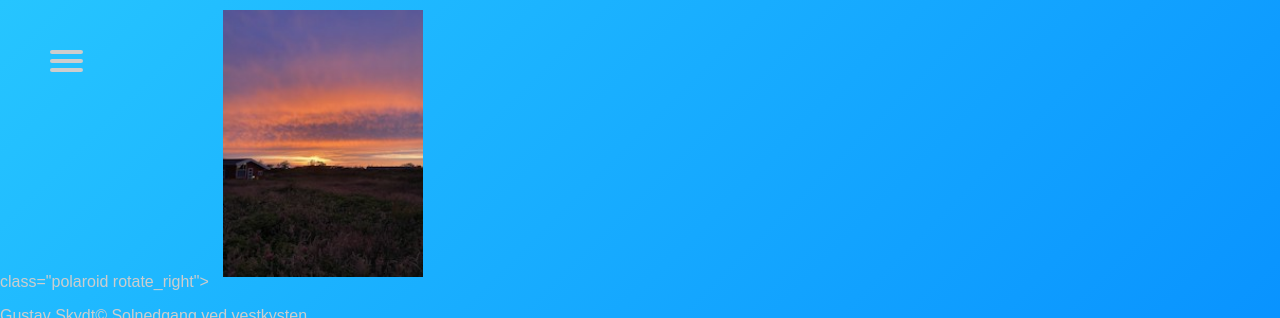
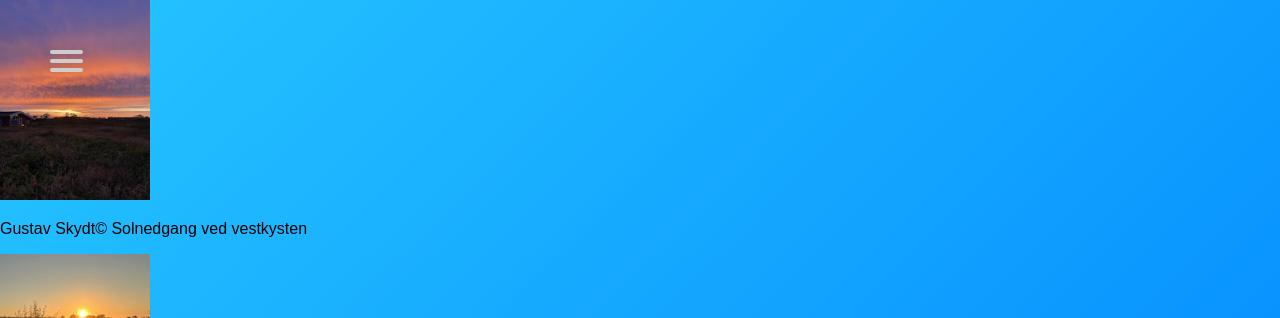
Before and after one commit to Gussy8/Gussy8.github.io, a PHP site: page /billede.html in a window 1280 px wide. Shown: the top 318 px of the page. Run offline with PHP 8.4, Linux system fonts and the light colour scheme.

Commit message:
Bilede ikke virker

```diff
--- a/billede.html
+++ b/billede.html
@@ -5,8 +5,9 @@
     <meta charset="utf-8" />
     <title>Gulles dagbog</title>
     <link href="styles.css" rel="stylesheet" />
+    <link href="img.css" rel="stylesheet" />
     <link href="Burger.css" rel="stylesheet" />
-    <link href="img.css" rel="stylesheet" />
+
 </head>
 <body>
     <nav role="navigation">
@@ -46,14 +47,13 @@
         </div>
     </nav>
     <main>
-
-        <div> class="polaroid rotate_right">
+        <div class="polaroid.rotate_left">
             <img src="Billeder/sol.jpg">
             <p class="caption">Gustav Skydt© Solnedgang ved vestkysten</p>
           </div>
-        <div> class="polaroid rotate_right">
-            <img src="Billeder/golf.jpg">
-            <p class="caption">Gustav Skydt© Solnedgang ved vestkysten</p>
+        <div class="polaroid.rotate_right">
+            <img src="Billeder/supra.webp">
+            <p class="caption">Gustav Skydt© Solnedgang med Toyota Supra mk4 </p>
         </div>
     </main>
 </body>
--- a/img.css
+++ b/img.css
@@ -22,6 +22,5 @@ div.rotate_right {
 }
 
 img {
-    width:200px;
-    padding: 10px;
+    width:150px;
 }
--- a/styles.css
+++ b/styles.css
@@ -33,3 +33,7 @@ body {
     border-color: transparent;
     width: fit-content;
 }
+
+.caption{
+    color:rgb(0, 0, 0)
+}
```
Also changed, not shown: Billeder/supra.webp (added).
